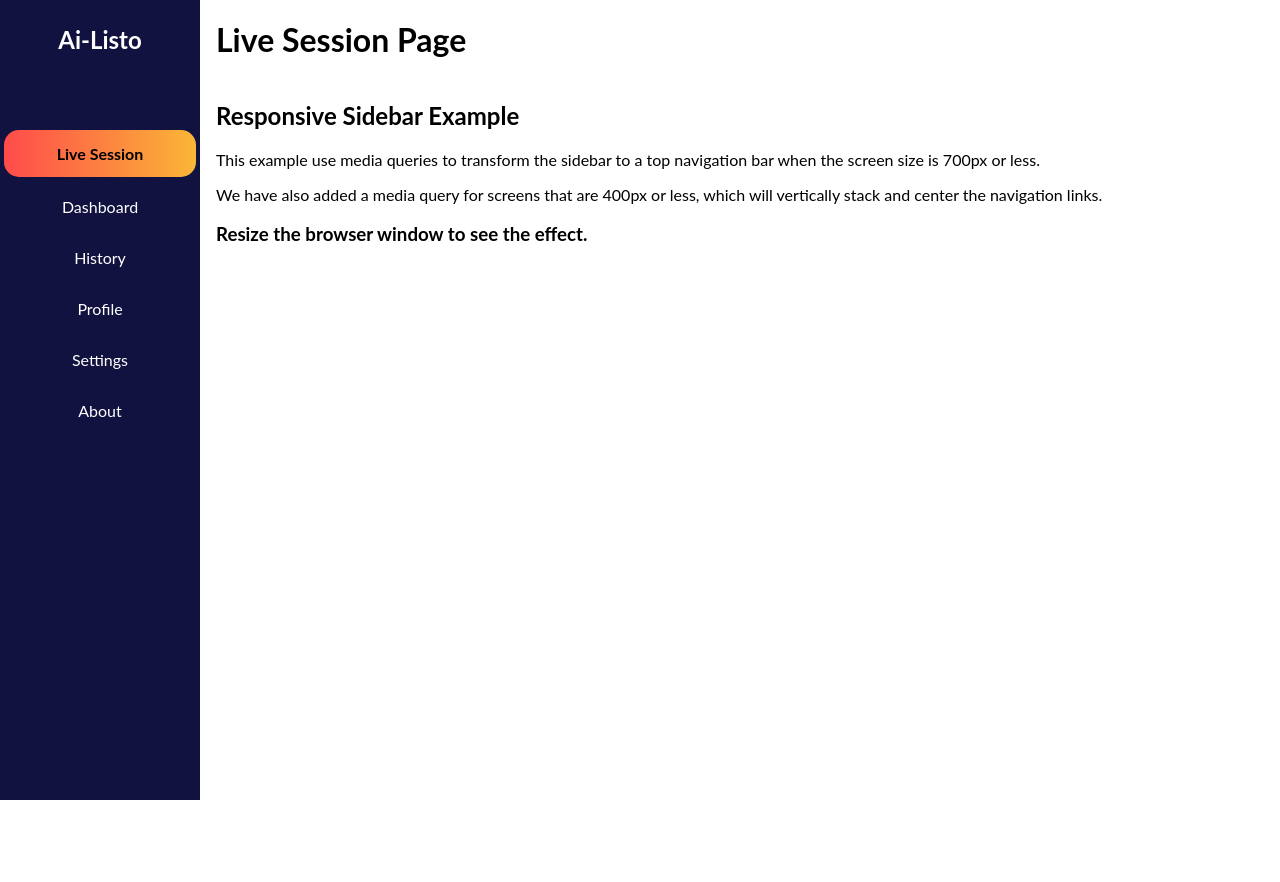
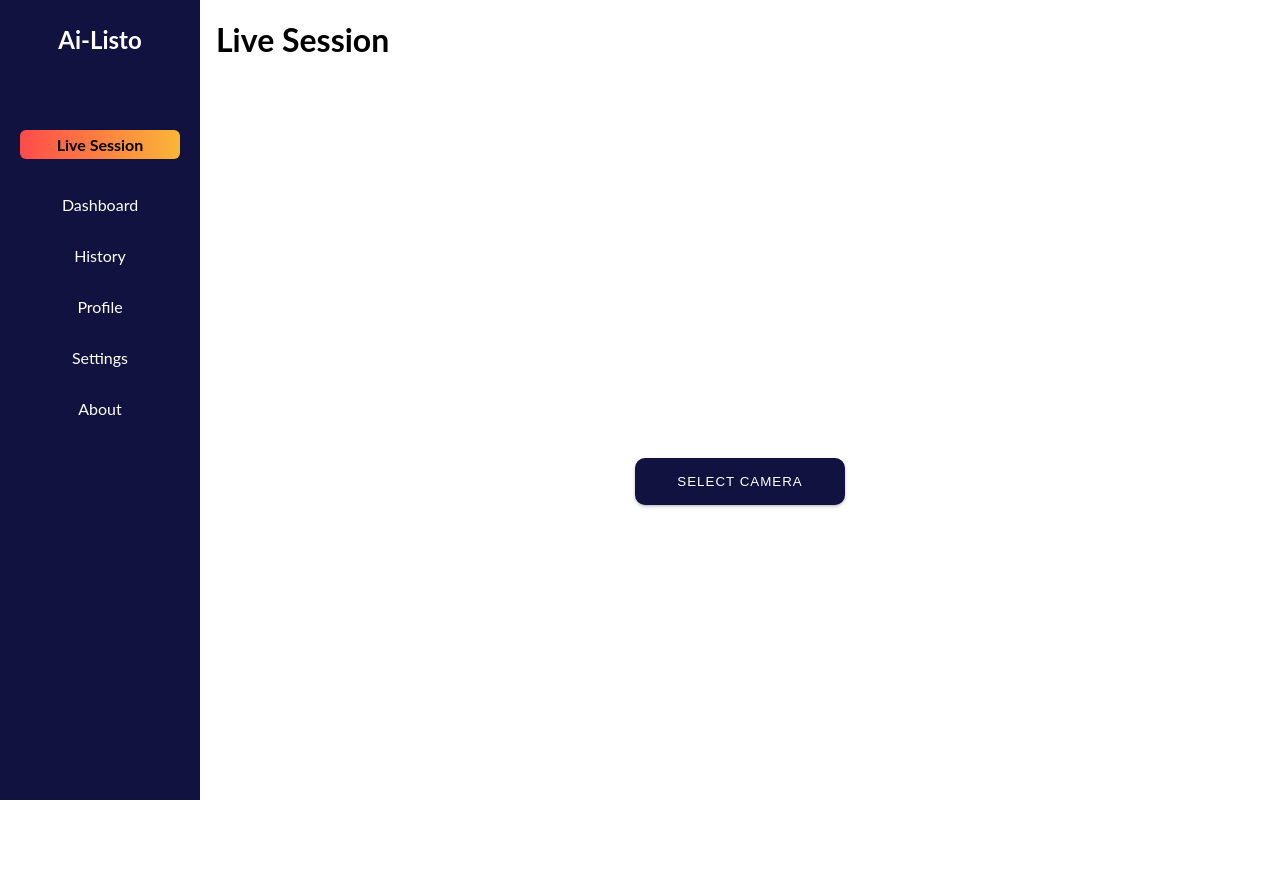
Before and after one commit to winsmarlcanete/ailisto-system-thesis, a Flask app: page /liveSession in a window 1280 px wide. Before the commit the page ends 800 px from the top, so only its background shows below. Run offline with Flask 3, Linux system fonts and the light colour scheme.

Commit message:
Refactor HTML structure and enhance CSS styles for improved layout and button functionality

```diff
--- a/web-based-application/static/css/base.css
+++ b/web-based-application/static/css/base.css
@@ -1,6 +1,7 @@
 body {
   margin: 0;
   font-family: "Lato", sans-serif;
+
 
 }
 
@@ -17,6 +18,10 @@ div.content {
   margin-left: 200px;
   padding: 1px 16px;
   margin-top: 20px;
+  display: flex;
+  justify-content: center;
+  align-items: center;
+  height: 100vh;
 }
 
 @media screen and (max-width: 700px) {
--- /dev/null
+++ b/web-based-application/static/css/button.css
@@ -0,0 +1,28 @@
+/* From Uiverse.io by Shakil-Babu */
+.btn {
+ background-color: #111240;
+ padding: 14px 40px;
+ color: #fff;
+ text-transform: uppercase;
+ letter-spacing: 1px;
+ cursor: pointer;
+ border-radius: 10px;
+ border: 2px dashed #111240;
+ box-shadow: rgba(50, 50, 93, 0.25) 0px 2px 5px -1px, rgba(0, 0, 0, 0.3) 0px 1px 3px -1px;
+ transition: .4s;
+}
+
+.btn span:last-child {
+ display: none;
+}
+
+.btn:hover {
+ transition: .4s;
+ border: 2px dashed #111240;
+ background-color: #fff;
+ color: #111240;
+}
+
+.btn:active {
+ background-color: #11124052;
+}
--- a/web-based-application/static/css/sidebar.css
+++ b/web-based-application/static/css/sidebar.css
@@ -33,10 +33,9 @@
   background: linear-gradient(to right, #FF4B4B, #FAB637);
   color: rgb(0, 0, 0);
   font-weight: bold;
-
-  border-radius: 15px;           /* rounded corners (optional) */
-  padding: 14px 16px;           /* adjust padding so it looks neat */
-  margin: 4px;                  /* optional: add space between links */
+  border-radius: 6px;
+  padding: 5px;
+  margin: 20px;
   display: block;
 }
 
--- a/web-based-application/templates/about.html
+++ b/web-based-application/templates/about.html
@@ -1,4 +1,5 @@
 <!DOCTYPE html>
+<html>
 <head>
 
     <meta charset="utf-8">
@@ -25,3 +26,4 @@
         <p>This is the about page content.</p>
     </div>
 </body>
+</html>
--- a/web-based-application/templates/history.html
+++ b/web-based-application/templates/history.html
@@ -1,4 +1,5 @@
 <!DOCTYPE html>
+<html>
 <head>
 
     <meta charset="utf-8">
@@ -25,3 +26,4 @@
         <p>This is the history page content.</p>
     </div>
 </body>
+</html>
--- a/web-based-application/templates/liveSession.html
+++ b/web-based-application/templates/liveSession.html
@@ -1,4 +1,5 @@
 <!DOCTYPE html>
+<html>
 <head>
 
     <meta charset="utf-8">
@@ -7,6 +8,7 @@
     <meta name="viewport" content="width=device-width, initial-scale=1">
     <link rel="stylesheet" href="{{ url_for('static', filename='css/sidebar.css') }}">
     <link rel="stylesheet" href="{{ url_for('static', filename='css/base.css') }}">
+    <link rel="stylesheet" href="{{ url_for('static', filename='css/button.css') }}">
 </head>
 <body>
     <div class="sidebar">
@@ -19,11 +21,11 @@
         <a href="/about">About</a>
     </div>
 
-    <h1 class="page-title">Live Session Page</h1>
+    <h1 class="page-title">Live Session</h1>
     <div class="content">
-        <h2>Responsive Sidebar Example</h2>
-        <p>This example use media queries to transform the sidebar to a top navigation bar when the screen size is 700px or less.</p>
-        <p>We have also added a media query for screens that are 400px or less, which will vertically stack and center the navigation links.</p>
-        <h3>Resize the browser window to see the effect.</h3>
+        <div><button class="btn"> Select Camera</button></div>
     </div>
+
+
 </body>
+</html>
--- a/web-based-application/templates/profile.html
+++ b/web-based-application/templates/profile.html
@@ -1,4 +1,5 @@
 <!DOCTYPE html>
+<html>
 <head>
 
     <meta charset="utf-8">
@@ -25,3 +26,4 @@
         <p>This is the profile page content.</p>
     </div>
 </body>
+</html>
--- a/web-based-application/templates/settings.html
+++ b/web-based-application/templates/settings.html
@@ -1,4 +1,5 @@
 <!DOCTYPE html>
+<html>
 <head>
 
     <meta charset="utf-8">
@@ -25,3 +26,4 @@
         <p>This is the settings page content.</p>
     </div>
 </body>
+</html>
```
